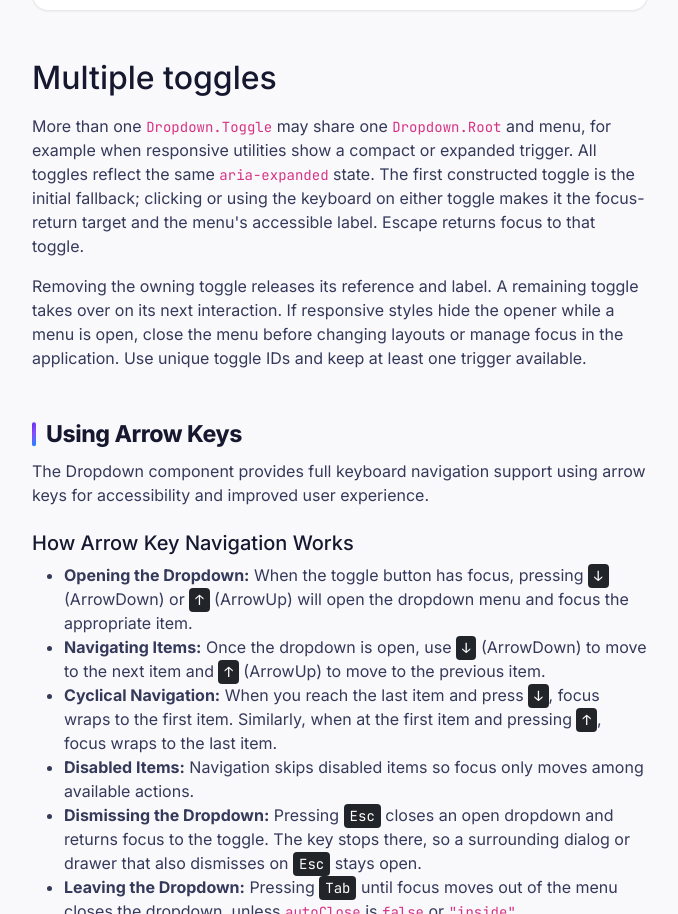
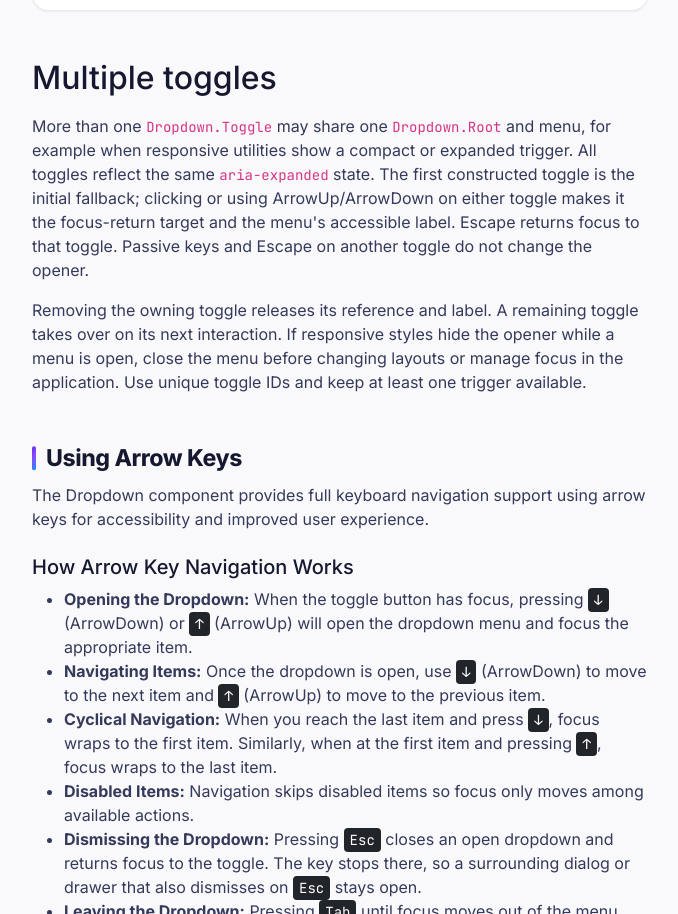
Before and after one commit to WinkIntel/bootstrap-svelte, a SvelteKit app: page /components/dropdown in a window 1280 px wide. Shown: the part 5648-6562 px from the top of the page, without its empty margins (304-982 px from the left). Built offline with nearby package versions, Linux system fonts and the light colour scheme.

Commit message:
docs(dropdown): clarify keyboard focus ownership

```diff
--- a/src/routes/components/dropdown/+page.svelte
+++ b/src/routes/components/dropdown/+page.svelte
@@ -456,8 +456,8 @@
         <p>
             More than one <code>Dropdown.Toggle</code> may share one <code>Dropdown.Root</code> and menu, for example when responsive utilities show a
             compact or expanded trigger. All toggles reflect the same <code>aria-expanded</code> state. The first constructed toggle is the initial fallback;
-            clicking or using the keyboard on either toggle makes it the focus-return target and the menu's accessible label. Escape returns focus to that
-            toggle.
+            clicking or using ArrowUp/ArrowDown on either toggle makes it the focus-return target and the menu's accessible label. Escape returns focus
+            to that toggle. Passive keys and Escape on another toggle do not change the opener.
         </p>
         <p>
             Removing the owning toggle releases its reference and label. A remaining toggle takes over on its next interaction. If responsive styles
```
Also changed, not shown: src/lib/Dropdown/dropdown-toggle.svelte (+1 -1 lines).
